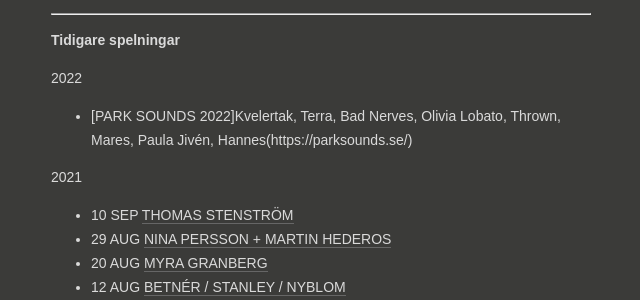
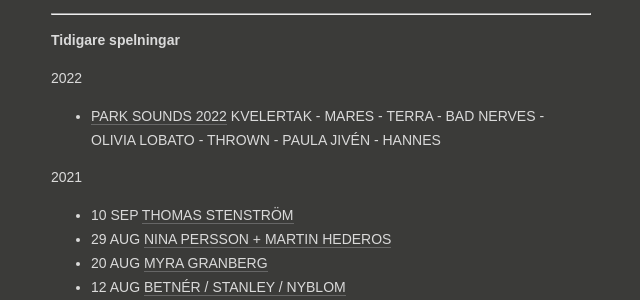
Before and after one commit to parksounds/1934.nu, a Jekyll site: the page built from index.md, in a window 1280 px wide. Shown: the part 418-718 px from the top of the page, without its empty margins (319-959 px from the left). Built offline with Jekyll 4.4.1, drawn with Linux system fonts in a browser that asks for light colours; our own code applies the rules of GitHub Pages for plain Markdown files.

Commit message:
ps 2022 content updates

```diff
--- a/index.md
+++ b/index.md
@@ -16,8 +16,7 @@ Musikföreningen 1934 är en arrangörsförening som älskar livemusik. Namnet k
 **Tidigare spelningar**
 
 2022
-* [PARK SOUNDS 2022]Kvelertak, Terra, Bad Nerves, Olivia Lobato,
-Thrown, Mares, Paula Jivén, Hannes(https://parksounds.se/)
+* [PARK SOUNDS 2022](https://parksounds.se/) KVELERTAK - MARES - TERRA - BAD NERVES - OLIVIA LOBATO - THROWN - PAULA JIVÉN - HANNES
 
 
 2021
```
